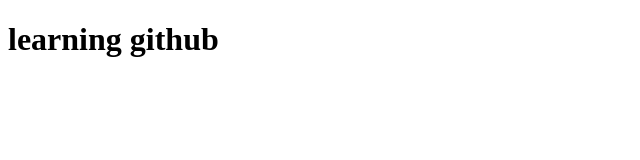
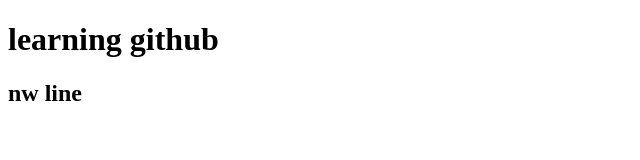
Before and after one commit to hansgoel/learn-github, a plain HTML site: page index.html in a window 1280 px wide. Shown: the whole page, without its empty margins (0-640 px from the left). Drawn offline with Linux system fonts and the light colour scheme.

Commit message:
a new line

```diff
--- a/index.html
+++ b/index.html
@@ -8,5 +8,6 @@
 </head>
 <body>
     <h1>learning github</h1>
+    <h2>nw line</h2>
 </body>
 </html>
```
